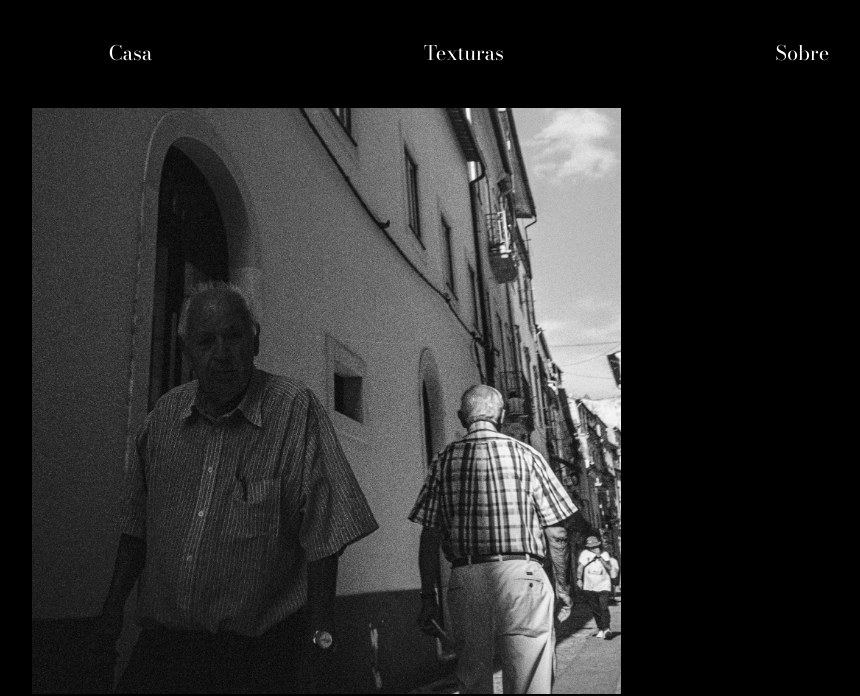
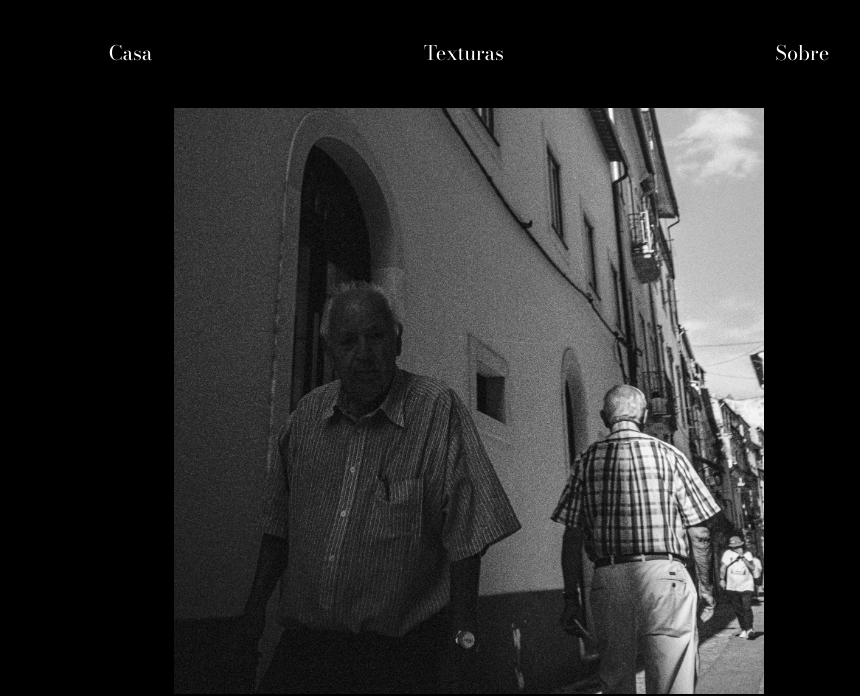
Before and after one commit to simaoalucas/oqueficouporcontar, a plain HTML site: page Páginas/velhocompanheiro.html in a window 1280 px wide. Shown: the part 139-835 px from the top of the page, without its empty margins (171-1031 px from the left). Drawn offline with nearby package versions, Linux system fonts and the light colour scheme; files whose address does not match are found by name; a web font is replaced by a local one.

Commit message:
Change styles and velhocompanheiro

```diff
--- a/Páginas/velhocompanheiro.html
+++ b/Páginas/velhocompanheiro.html
@@ -30,7 +30,7 @@
   </div>
   <div class="img-pag-principal">
     <div class="img-paginas">
-      <img src="../Imagens/velhocompanheiro.jpg" style="height: 100%;">
+      <img src="../Imagens/velhocompanheiro.jpg" style="height: 100%; display: block; margin: 0 auto;"">
     </div>
   </div>
 
--- a/styles.css
+++ b/styles.css
@@ -61,6 +61,10 @@ body {
   height:87.5%;
   margin: auto;
   padding-bottom: 40px;
+}
+
+.img-paginas img {
+  margin: 0 auto;
 }
 
 /* Slideshow container */
```
